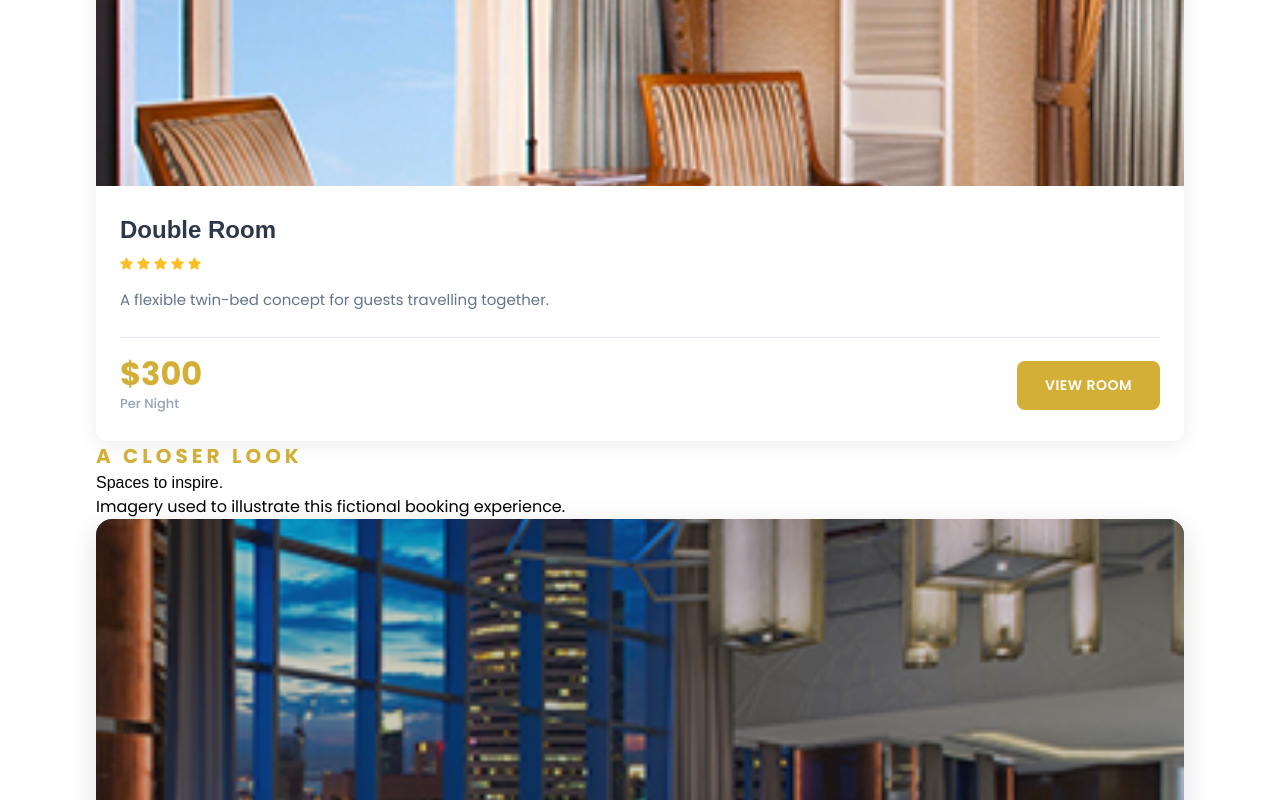
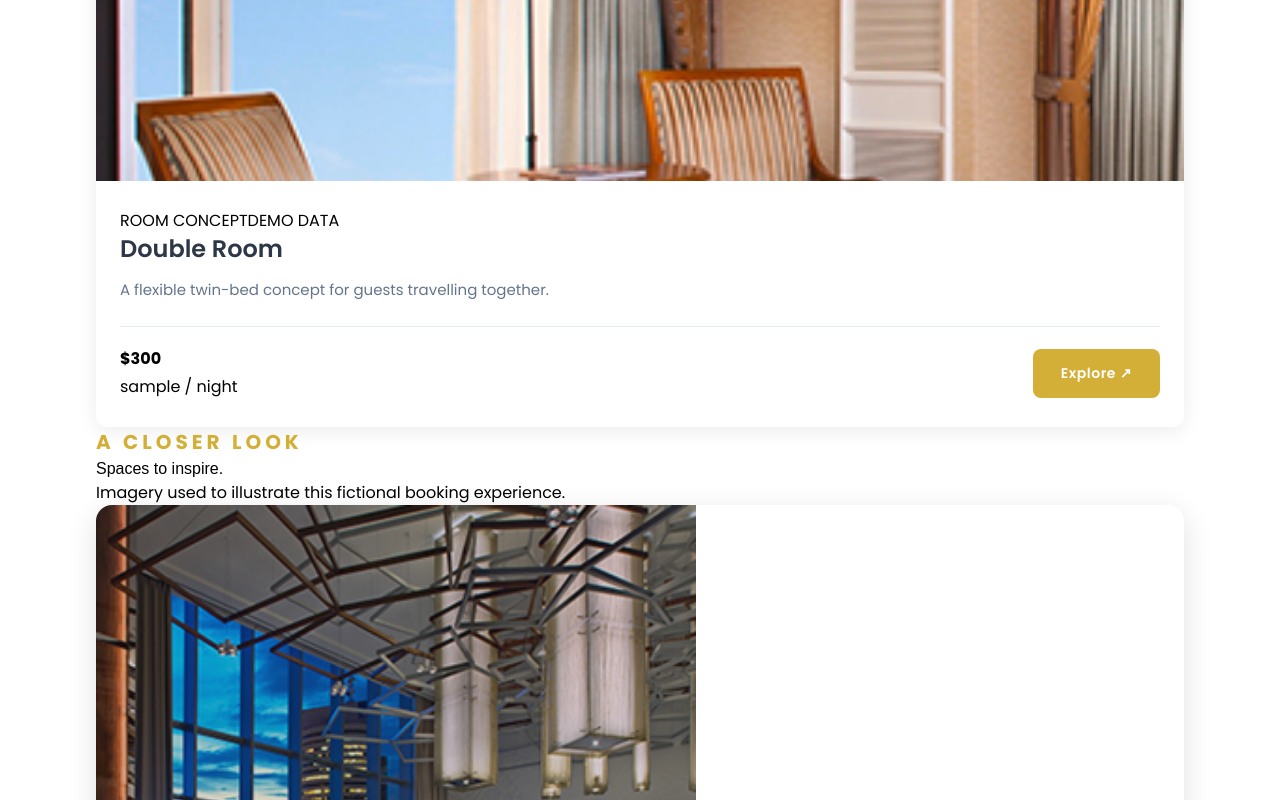
Before and after one commit to samuelhany-cpu/Hotel-Rooms-Reservation, a Next.js app: page / in a window 1280 px wide. Shown: the part 2912-3712 px from the top of the page. Built offline with nearby package versions, Linux system fonts and the light colour scheme.

Commit message:
Milestone 2: add consistent room cards, metadata, privacy and brand guide

```diff
--- a/app/globals.css
+++ b/app/globals.css
@@ -1,6 +1,2 @@
-/* All @import rules must come first */
-@import url('https://fonts.googleapis.com/css2?family=Poppins:wght@200;300;400;500;600;700;800;900&display=swap');
 @import 'tailwindcss';
-
-/* Import original site CSS */
 @import './style.css';
--- a/app/layout.tsx
+++ b/app/layout.tsx
@@ -3,52 +3,23 @@ import { Poppins } from 'next/font/google';
 import './globals.css';
 import Header from '@/components/Header';
 import Footer from '@/components/Footer';
-import Script from 'next/script';
 
 const poppins = Poppins({
-  weight: ['200', '300', '400', '500', '600', '700', '800', '900'],
+  weight: ['400', '500', '600', '700'],
   subsets: ['latin'],
   variable: '--font-poppins',
 });
 
 export const metadata: Metadata = {
-  title: 'Bookingcw',
-  description: 'Welcome to our website',
+  title: 'BookingCW | Hotel Booking Concept',
+  description: 'Explore BookingCW, a fictional hotel booking portfolio demo with sample rooms and a guest-first interface.',
 };
 
-export default function RootLayout({
-  children,
-}: Readonly<{
-  children: React.ReactNode;
-}>) {
+export default function RootLayout({ children }: Readonly<{ children: React.ReactNode }>) {
   return (
     <html lang="en">
-      <head>
-        <link
-          rel="stylesheet"
-          href="https://cdnjs.cloudflare.com/ajax/libs/font-awesome/4.7.0/css/font-awesome.min.css"
-        />
-        <link
-          rel="stylesheet"
-          href="https://cdnjs.cloudflare.com/ajax/libs/OwlCarousel2/2.3.4/assets/owl.carousel.min.css"
-        />
-        <link
-          rel="stylesheet"
-          href="https://cdnjs.cloudflare.com/ajax/libs/OwlCarousel2/2.3.4/assets/owl.theme.default.min.css"
-        />
-      </head>
-      <body className={`${poppins.variable} font-sans`}>
-        <Script
-          src="https://code.jquery.com/jquery-1.12.4.min.js"
-          strategy="beforeInteractive"
-          id="jquery-script"
-        />
-        <Script
-          src="https://cdnjs.cloudflare.com/ajax/libs/OwlCarousel2/2.3.4/owl.carousel.min.js"
-          strategy="lazyOnload"
-          id="owl-carousel-script"
-        />
-
+      <body className={poppins.variable}>
+        <a className="skip-link" href="#main-content">Skip to main content</a>
         <Header />
         {children}
         <Footer />
--- /dev/null
+++ b/app/privacy/page.tsx
@@ -0,0 +1,23 @@
+import Link from 'next/link';
+
+export default function PrivacyPage() {
+  return (
+    <main id="main-content" className="content-page">
+      <article className="simple-card legal-copy">
+        <span className="eyebrow">PORTFOLIO DEMO</span>
+        <h1>Privacy & demo data</h1>
+        <p>BookingCW is an illustrative frontend website, not a real booking service. Do not enter real personal information into demonstration fields.</p>
+        <h2>What the interface does</h2>
+        <p>The current booking search is a preview. It may place fictional dates and guest counts into the page URL; it does not check availability or create a reservation.</p>
+        <h2>Accounts and payments</h2>
+        <p>No accounts, payments, or password-reset emails are created or processed by this demo.</p>
+        <h2>Site hosting</h2>
+        <p>Like other hosted websites, the hosting provider may process standard technical request data. This page does not make claims about the provider’s independent practices.</p>
+        <h2>Real information</h2>
+        <p>Please use fictional values only. There is no guest-data storage service connected to the current booking interface.</p>
+        <Link href="/terms" className="text-link">View demo terms <span aria-hidden="true">→</span></Link>
+        <Link href="/" className="back-link">← Return to homepage</Link>
+      </article>
+    </main>
+  );
+}
--- a/app/terms/page.tsx
+++ b/app/terms/page.tsx
@@ -2,37 +2,21 @@ import Link from 'next/link';
 
 export default function TermsPage() {
   return (
-    <main className="content-page">
+    <main id="main-content" className="content-page">
       <article className="simple-card legal-copy">
-        <h1>Terms and Conditions</h1>
-        <p>
-          These terms explain the basic conditions for using BookingCW and
-          requesting a reservation.
-        </p>
-        <h2>Reservations</h2>
-        <p>
-          A reservation is confirmed only after availability, pricing, guest
-          details, and payment requirements have been verified.
-        </p>
-        <h2>Changes and cancellations</h2>
-        <p>
-          Change and cancellation conditions may vary by room and rate. The
-          applicable conditions will be shown before a reservation is finalized.
-        </p>
-        <h2>Guest responsibilities</h2>
-        <p>
-          Guests must provide accurate information and follow hotel safety,
-          occupancy, and property policies.
-        </p>
-        <h2>Privacy</h2>
-        <p>
-          Personal information is used only to manage accounts, reservation
-          requests, and service communications.
-        </p>
-        <p className="terms-note">Last updated: November 21, 2026</p>
-        <Link href="/signup" className="back-link">
-          ← Return to sign up
-        </Link>
+        <span className="eyebrow">PORTFOLIO DEMO</span>
+        <h1>Demo terms & conditions</h1>
+        <p>BookingCW is a fictional hotel-booking design concept. It does not represent a real accommodation provider.</p>
+        <h2>Room data and pricing</h2>
+        <p>All room names, features, nightly prices and images are illustrative. They do not constitute an offer or guarantee of availability.</p>
+        <h2>Search and reservations</h2>
+        <p>Search fields currently demonstrate an interface only. No availability is checked, booking is created, or payment is accepted.</p>
+        <h2>Accounts and contact</h2>
+        <p>Login and signup screens are nonfunctional previews. Please do not enter real credentials or personal information.</p>
+        <h2>Changes</h2>
+        <p>Demo content can be updated as the portfolio project evolves.</p>
+        <Link href="/privacy" className="text-link">Privacy and demo data <span aria-hidden="true">→</span></Link>
+        <Link href="/" className="back-link">← Return to homepage</Link>
       </article>
     </main>
   );
--- a/components/GalleryCard.tsx
+++ b/components/GalleryCard.tsx
@@ -2,33 +2,14 @@ import Image from 'next/image';
 
 interface GalleryCardProps {
   image: string;
-  title?: string;
+  title: string;
   alt: string;
 }
-
-export default function GalleryCard({
-  image,
-  title = 'Photo Title Here.',
-  alt,
-}: GalleryCardProps) {
+export default function GalleryCard({ image, title, alt }: GalleryCardProps) {
   return (
-    <div className="gallery-card">
-      <div className="gallery-card-image">
-        <Image
-          src={image}
-          alt={alt}
-          width={600}
-          height={450}
-          style={{ objectFit: 'cover', width: '100%', height: '100%' }}
-          quality={90}
-        />
-        <div className="gallery-card-overlay">
-          <div className="gallery-card-overlay-content">
-            <span className="gallery-card-icon fa fa-search-plus"></span>
-            <h3 className="gallery-card-title">{title}</h3>
-          </div>
-        </div>
-      </div>
-    </div>
+    <figure className="gallery-card">
+      <Image src={image} alt={alt} width={600} height={450} sizes="(max-width: 650px) 100vw, (max-width: 1000px) 50vw, 33vw" />
+      <figcaption>{title}</figcaption>
+    </figure>
   );
 }
--- a/components/RoomCard.tsx
+++ b/components/RoomCard.tsx
@@ -6,49 +6,21 @@ interface RoomCardProps {
   title: string;
   description: string;
   price: number;
-  rating?: number;
   bookingLink: string;
 }
-
-export default function RoomCard({
-  image,
-  title,
-  description,
-  price,
-  rating = 5,
-  bookingLink,
-}: RoomCardProps) {
+export default function RoomCard({ image, title, description, price, bookingLink }: RoomCardProps) {
   return (
     <article className="room-card">
-      <div className="room-card-image">
-        <Image
-          src={image}
-          alt={title}
-          width={800}
-          height={600}
-          sizes="(max-width: 768px) 100vw, 33vw"
-          quality={90}
-        />
-      </div>
+      <Link className="room-card-image" href={bookingLink} aria-label={'View ' + title + ' details'}>
+        <Image src={image} alt={title + ' — illustrative room image'} width={800} height={600} sizes="(max-width: 650px) 100vw, (max-width: 1100px) 50vw, 25vw" />
+      </Link>
       <div className="room-card-content">
-        <h2 className="room-card-title">{title}</h2>
-        <div
-          className="room-card-rating"
-          aria-label={`${rating} out of 5 stars`}
-        >
-          {[...Array(rating)].map((_, index) => (
-            <i key={index} className="fa fa-star" aria-hidden="true" />
-          ))}
-        </div>
+        <div className="room-card-meta"><span>ROOM CONCEPT</span><span>DEMO DATA</span></div>
+        <h3 className="room-card-title">{title}</h3>
         <p className="room-card-description">{description}</p>
         <div className="room-card-footer">
-          <div className="room-card-price">
-            <span className="price-amount">${price}</span>
-            <span className="price-label">Per Night</span>
-          </div>
-          <Link className="room-card-btn" href={bookingLink}>
-            VIEW ROOM
-          </Link>
+          <div className="room-card-price"><strong>{'$' + price}</strong><span> sample / night</span></div>
+          <Link className="room-card-btn" href={bookingLink} aria-label={'Explore ' + title}>Explore <span aria-hidden="true">↗</span></Link>
         </div>
       </div>
     </article>
```
Also changed, not shown: 1 other file (tests, documents, lock files or other folders).
